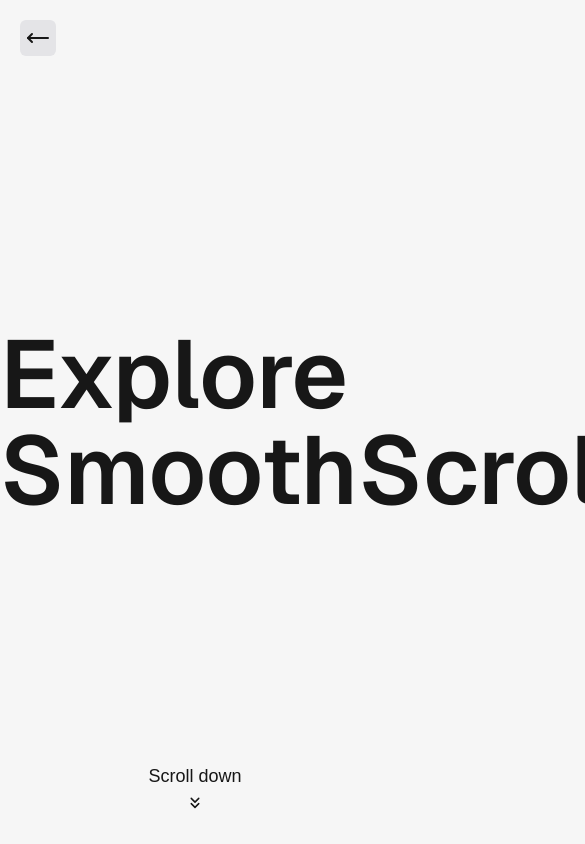
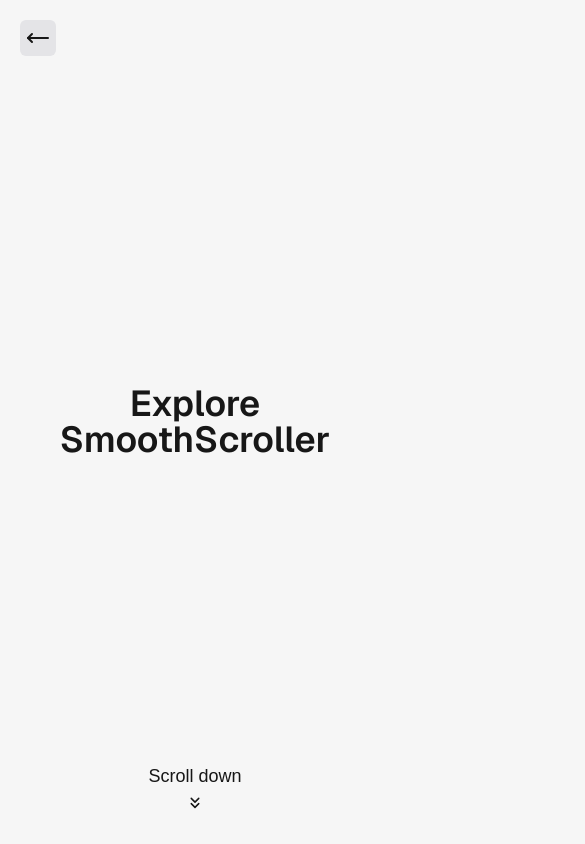
Before and after one commit to girishsawant999/30-days-of-gsap, a Next.js app: page /day-3 in a window 390 px wide. Shown: the top 844 px of the page, 585 px wide, since content can reach past the window. Built offline with nearby package versions, Linux system fonts and the light colour scheme.

Commit message:
fix: mobile responsive issue day-3

```diff
--- a/src/app/day-3/page.tsx
+++ b/src/app/day-3/page.tsx
@@ -84,7 +84,7 @@ const SmoothScrollTutorial = () => {
 
       <div id="smooth-content">
         <div className="min-h-dvh grid place-items-center relative primary-section">
-          <h1 className="text-8xl font-sans font-semibold leading-none">
+          <h1 className="text-4xl text-center md:text-8xl font-sans font-semibold leading-none">
             Explore SmoothScroller
           </h1>
 
```
